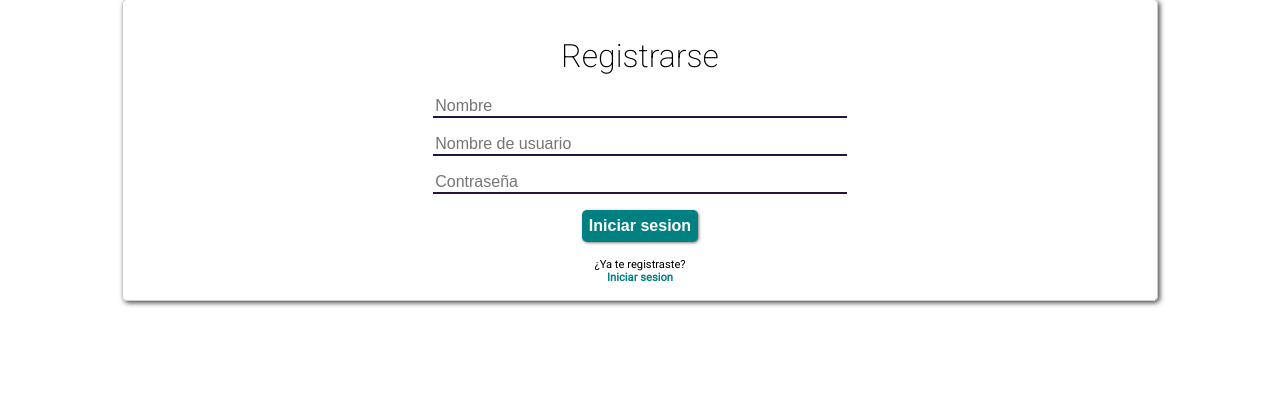
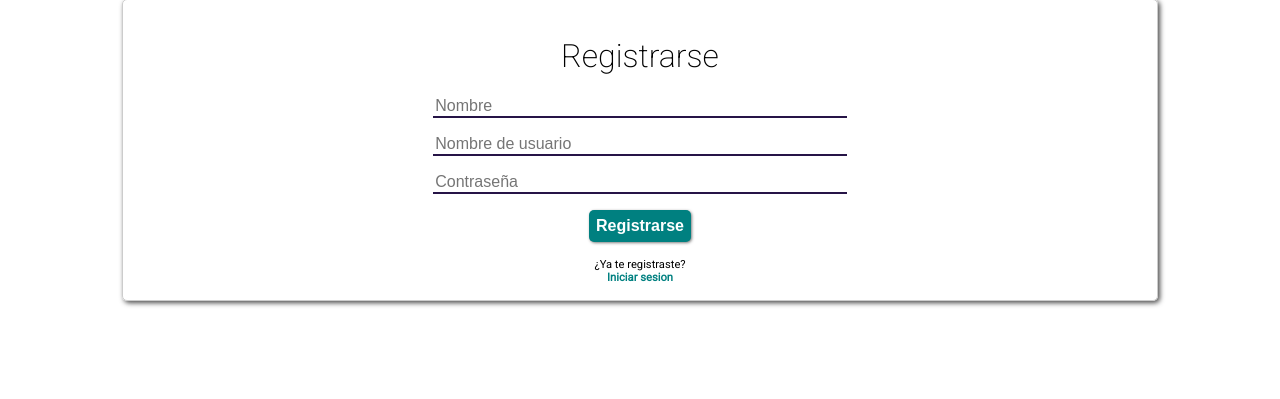
Before and after one commit to adrianrdz9/ahorcado, a PHP site: page /signup.php in a window 1280 px wide. Shown: the part 250-649 px from the top of the page. Run offline with PHP 8.4, Linux system fonts and the light colour scheme.

Commit message:
Correccion del boton de registro

```diff
--- a/signup.php
+++ b/signup.php
@@ -44,7 +44,7 @@
                 <input type="text" name="nombre" placeholder="Nombre">
                 <input type="text" name="usuario" placeholder="Nombre de usuario">
                 <input type="password" name="password" placeholder="Contraseña">
-                <input type="submit" value="Iniciar sesion">
+                <input type="submit" value="Registrarse">
             </form>
             <span>¿Ya te registraste?</span>
             <a href="./login.php">Iniciar sesion</a>
```
